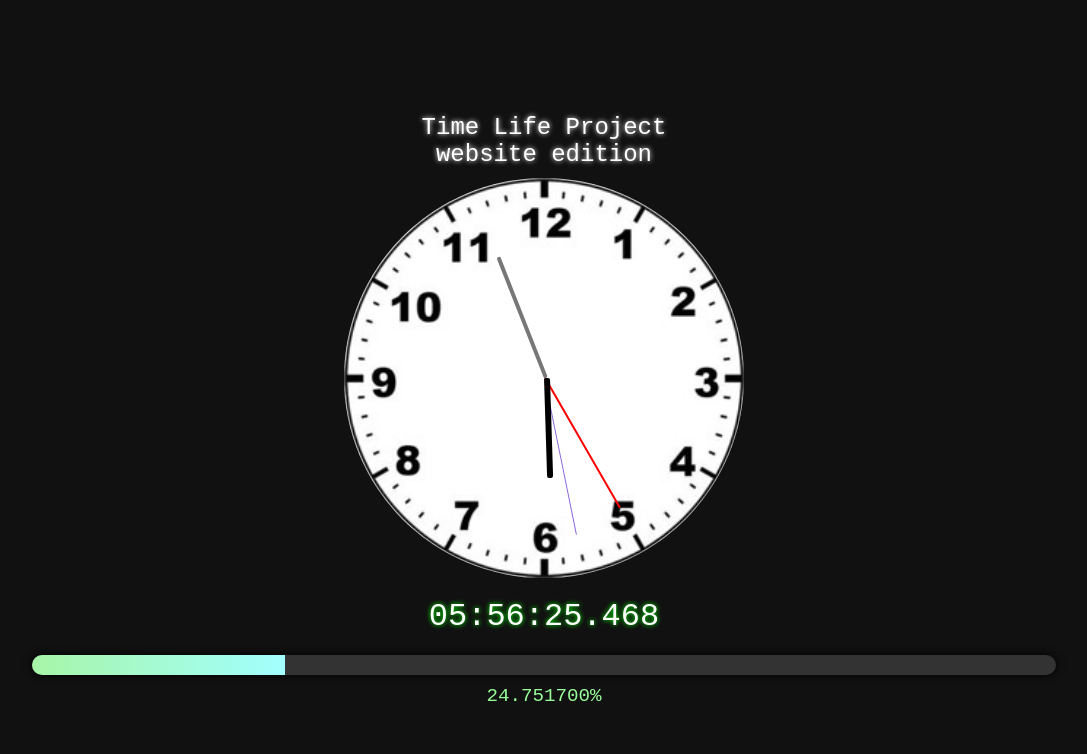
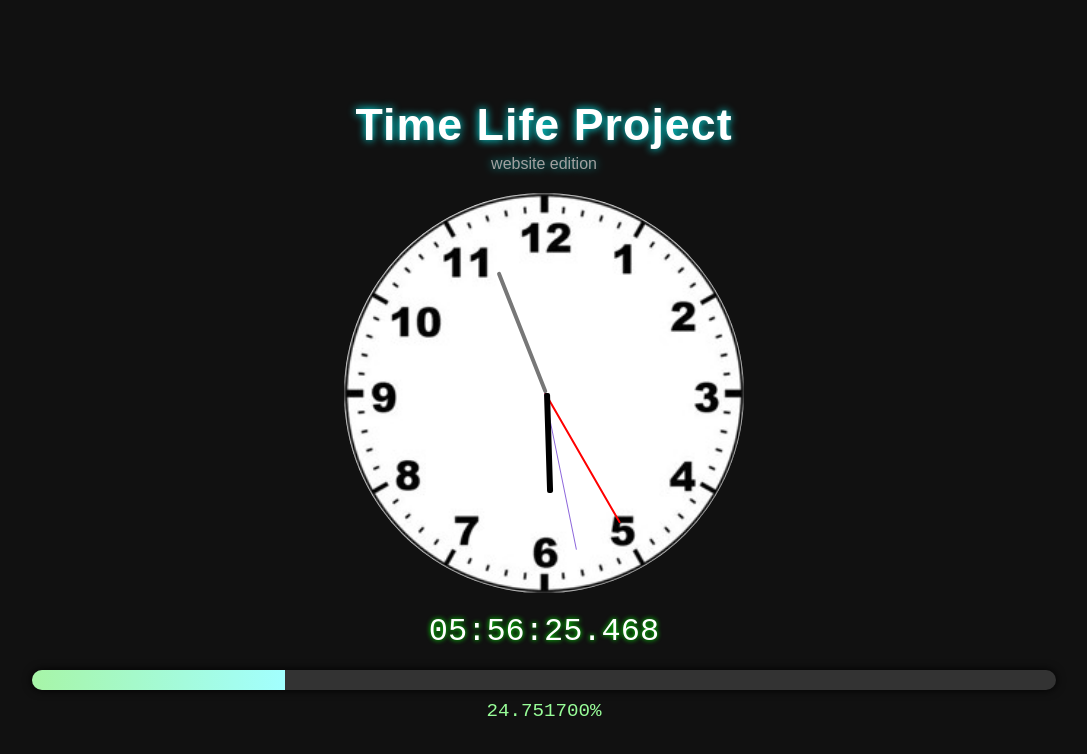
Before and after one commit to boatlnwz/TimelifePJ, a plain HTML site: page index.html in a window 1280 px wide. Shown: the whole page, without its empty margins (96-1183 px from the left). Drawn offline with Linux system fonts and the light colour scheme; a web font is replaced by a local one.

Commit message:
style.css

```diff
--- a/style.css
+++ b/style.css
@@ -89,3 +89,23 @@ body {
   text-shadow: 0 0 5px rgb(255, 255, 255);
   text-align: center;
 }
+.section-title {
+  text-align: center;
+  margin-bottom: 20px;
+  font-family: 'Playwrite HU', sans-serif;
+  color: rgb(255, 255, 255);
+  text-shadow: 0 0 8px #0ff;
+}
+
+.main-title {
+  font-size: 2.8rem;
+  font-weight: 700;
+  letter-spacing: 1px;
+}
+
+.sub-title {
+  font-size: 1rem;
+  font-weight: 400;
+  opacity: 0.6;
+  margin-top: 5px;
+}
```
